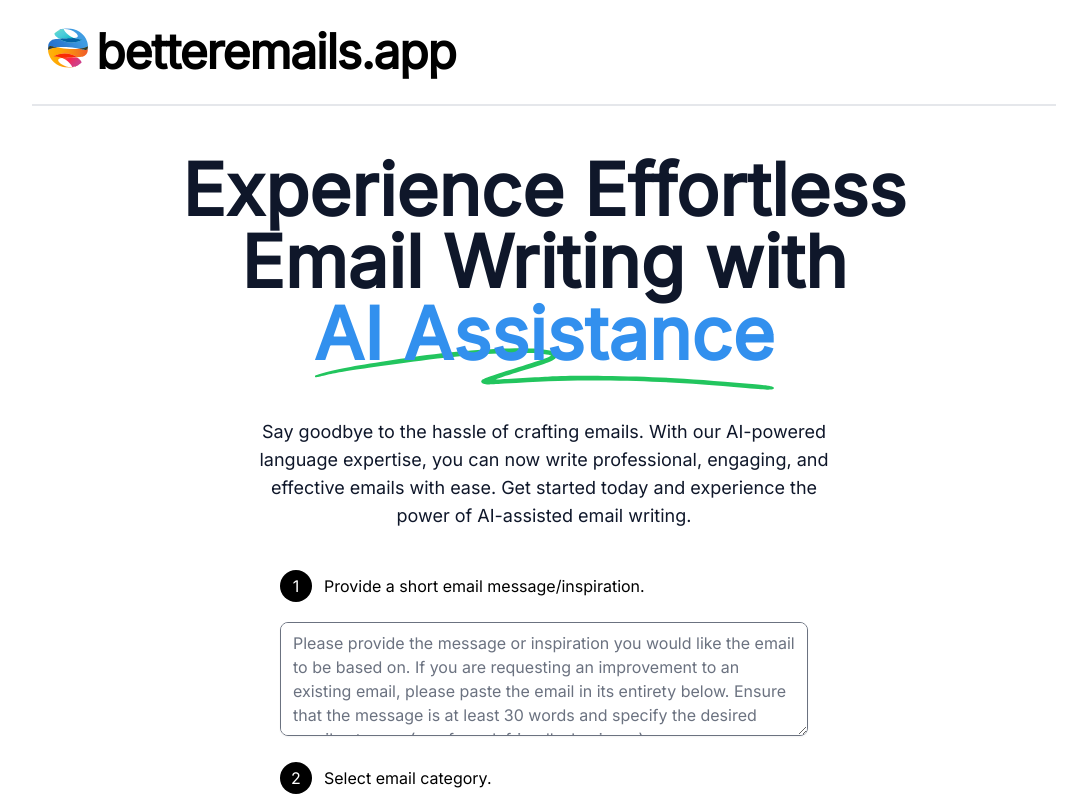
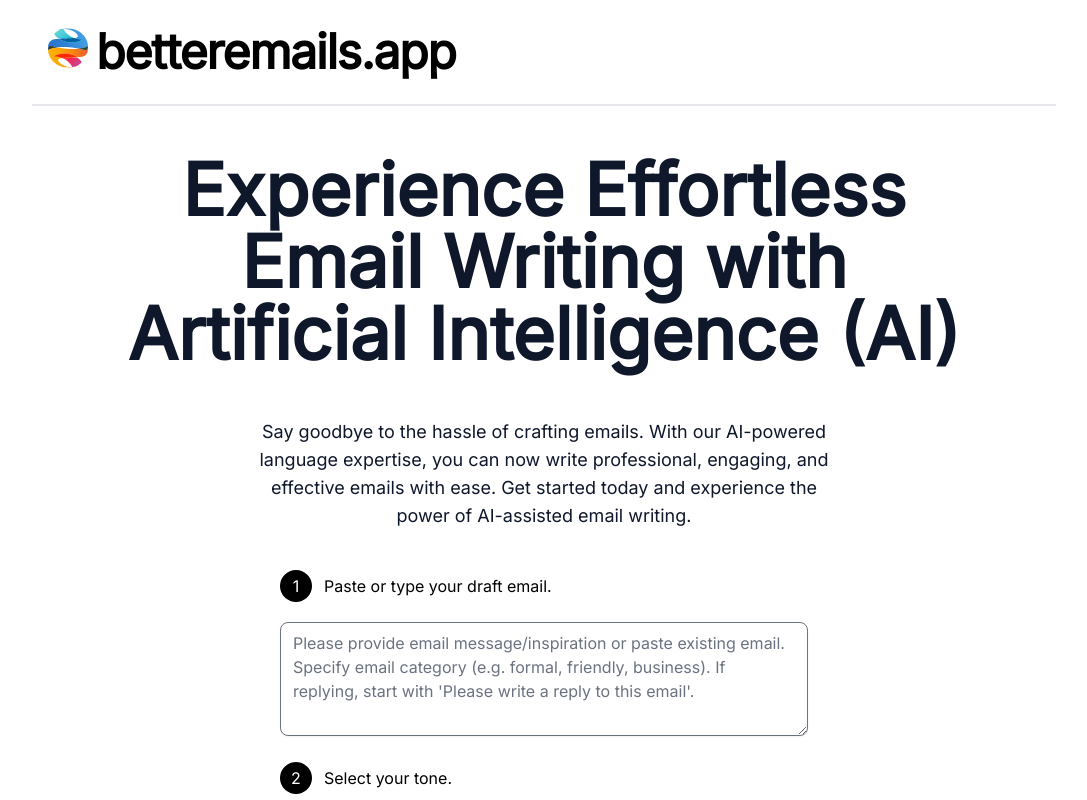
Before and after one commit to llegomark/betteremails, a Next.js app: page / in a window 1280 px wide. Shown: the top 800 px of the page, without its empty margins (96-1183 px from the left). Built offline with nearby package versions, Linux system fonts and the light colour scheme.

Commit message:
fix: styling

```diff
--- a/pages/index.tsx
+++ b/pages/index.tsx
@@ -8,7 +8,6 @@ import Footer from "../components/Footer";
 import Header from "../components/Header";
 import LoadingDots from "../components/LoadingDots";
 import ResizablePanel from "../components/ResizablePanel";
-import SquigglyLines from "../components/SquigglyLines";
 import { useRouter } from "next/router";
 
 const Home: NextPage = () => {
@@ -23,7 +22,7 @@ const Home: NextPage = () => {
   const router = useRouter();
   useEffect(() => {}, []);
 
-  const prompt = `Respected OpenAI, as a language expert, I request your help in either improving my email or writing a comprehensive and effective email that appears to be written by a human. Please ensure that the email sounds natural, engaging, and free of any robotic or artificial tone. If you are improving my email or writing a new email, please use the following message as inspiration: ${verse}. In either case, the email should be at least 100 words, clearly labeled as "1." and should be tailored to the ${bible} category. Thank you for your assistance. ${
+  const prompt = `Respected OpenAI, as a language expert, I request your help in either improving my email or writing a comprehensive and effective email that appears to be written by a human. Please ensure that the email sounds natural, engaging, and free of any robotic or artificial tone. If you are improving my email or writing a new email, please use the following message as inspiration: ${verse}. In either case, the email should be at least 100 words, clearly labeled as "1." and should be tailored to the ${bible} category. Thank you for your assistance. Note: If the user says or indicates "Write a Reply", "Please reply", "Reply", or "Please write a reply" OpenAI should write a reply to the email. ${
     verse.slice(-1) === "." ? "" : "."
   }`;
 
@@ -151,13 +150,9 @@ const Home: NextPage = () => {
       <Header />
       <main className="sm:mt-15 mt-12 flex flex-1 flex-col items-center justify-center px-4 text-center">
         <h2 className="mx-auto max-w-4xl text-5xl font-bold tracking-normal text-slate-900 sm:text-7xl">
-          Experience Effortless Email Writing with{" "}
-          <span className="relative whitespace-nowrap text-[#3290EE]">
-            <SquigglyLines />
-            <span className="relative">AI Assistance</span>
-          </span>
+          Experience Effortless Email Writing with Artificial Intelligence (AI)
         </h2>
-        <p className="mx-auto mt-12 max-w-xl text-lg leading-7 text-slate-900">
+        <p className="mx-auto mt-12 max-w-xl text-lg leading-7 text-slate-900 sm:text-base lg:text-lg">
           Say goodbye to the hassle of crafting emails. With our AI-powered
           language expertise, you can now write professional, engaging, and
           effective emails with ease. Get started today and experience the power
@@ -169,7 +164,7 @@ const Home: NextPage = () => {
               1
             </span>
             <p className="ml-3 text-left text-base">
-              Provide a short email message/inspiration.
+              Paste or type your draft email.
             </p>
           </div>
           <textarea
@@ -185,14 +180,14 @@ const Home: NextPage = () => {
             rows={4}
             className="w-full mt-5 rounded-lg shadow-sm focus:outline-none focus:shadow-outline"
             placeholder={
-              "Please provide the message or inspiration you would like the email to be based on. If you are requesting an improvement to an existing email, please paste the email in its entirety below. Ensure that the message is at least 30 words and specify the desired email category (e.g. formal, friendly, business)."
+              "Please provide email message/inspiration or paste existing email. Specify email category (e.g. formal, friendly, business). If replying, start with 'Please write a reply to this email'."
             }
           />
           <div className="flex mt-5 items-center space-x-3">
             <span className="text-white bg-black rounded-full w-8 h-8 text-center flex items-center justify-center">
               2
             </span>
-            <p className="ml-3 text-left text-base">Select email category.</p>
+            <p className="ml-3 text-left text-base">Select your tone.</p>
           </div>
           <div className="block mt-3">
             <DropDown
@@ -206,7 +201,7 @@ const Home: NextPage = () => {
               onClick={(e) => generateVerse(e)}
               disabled={isDisabled()}
             >
-              Generate Emails &rarr;
+              Generate Email &rarr;
             </button>
           )}
           {loading && (
@@ -260,12 +255,13 @@ const Home: NextPage = () => {
                         );
                       })}
                     <p className="bg-yellow-200 p-3 text-justify text-yellow-800 font-light leading-tight rounded-lg text-xs mt-2">
-                      Click emails to copy. Please note that the generated
-                      emails are created by an AI language model and may not
-                      always produce perfect results. It is the responsibility
-                      of the user to review and edit the generated emails as
-                      needed before sending. BetterEmails accepts no liability
-                      for any errors or omissions in the generated emails.
+                      Click email to copy (pre-formatted). Please note that the
+                      generated emails are created by an AI language model and
+                      may not always produce perfect results. It is the
+                      responsibility of the user to review and edit the
+                      generated emails as needed before sending. BetterEmails
+                      accepts no liability for any errors or omissions in the
+                      generated emails.
                     </p>
                   </div>
                 </>
```
